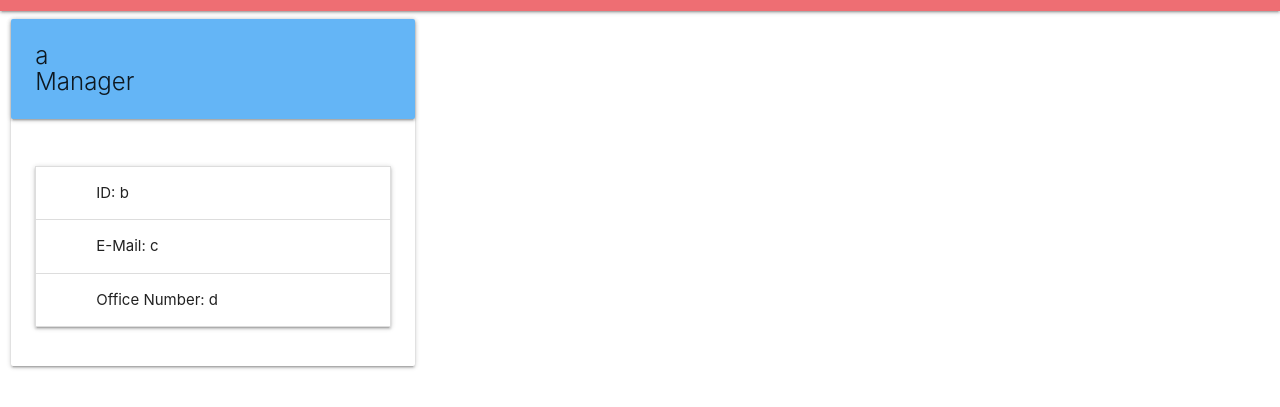
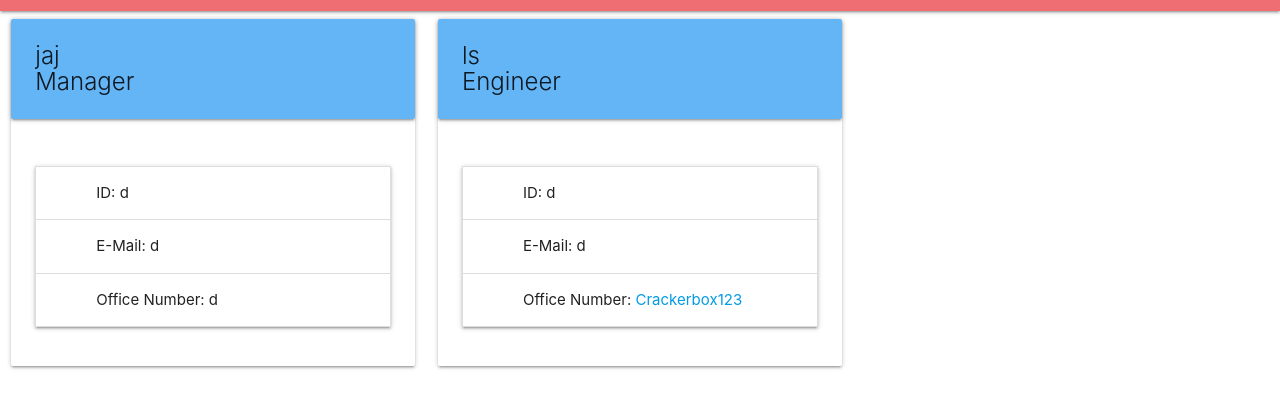
Before and after one commit to Crackerbox123/TeamProfileGenny, a website: page index.html in a window 1280 px wide. Shown: the part 53-460 px from the top of the page. Drawn offline with nearby package versions, Linux system fonts and the light colour scheme.

Commit message:
added github link

```diff
--- a/app.js
+++ b/app.js
@@ -1,8 +1,8 @@
 const inquirer = require('inquirer');
 const Manager = require("./lib/Manager");
 const Employee = require('./lib/Employee');
-const Intern = require('./lib/Employee');
-const Engineer = require('./lib/Employee');
+const Intern = require('./lib/Intern');
+const Engineer = require('./lib/Engineer');
 const generateHTML = require('./src/page-template.js');
 const fs = require('fs');
 
--- a/index.html
+++ b/index.html
@@ -19,20 +19,43 @@
 
         <div class="col s4">
             <div class="card">
-                <h2 class="card-title card-panel blue lighten-2 first-name">a
+                <h2 class="card-title card-panel blue lighten-2 first-name">jaj
                     <br>
                     <span class = "job-title">Manager</span>
                 </h2>
             <div class="card-content">
                 <ul class="collapsible">
                     <li>
-                    <div class="collapsible-header"><i class="material-icons"></i>ID:&nbsp; <span class="id">b</span></div>
+                    <div class="collapsible-header"><i class="material-icons"></i>ID:&nbsp; <span class="id">d</span></div>
                     </li>
                     <li>
-                    <div class="collapsible-header"><i class="material-icons"></i>E-Mail:&nbsp; <span class="Email">c</span></div>
+                    <div class="collapsible-header"><i class="material-icons"></i>E-Mail:&nbsp; <span class="Email">d</span></div>
                     </li>
                     <li>
                     <div class="collapsible-header"><i class="material-icons"></i>Office Number:&nbsp; <span class="office-number">d</span></div>
+                    </li>
+                </ul>
+            </div>
+            </div>
+        </div>
+
+        <div class="col s4">
+            <div class="card">
+                <h2 class="card-title card-panel blue lighten-2 first-name">ls
+                    <br>
+                    <span class = "job-title">Engineer</span>
+                </h2>
+            <div class="card-content">
+                <ul class="collapsible">
+                    <li>
+                    <div class="collapsible-header"><i class="material-icons"></i>ID:&nbsp; <span class="id">d</span></div>
+                    </li>
+                    <li>
+                    <div class="collapsible-header"><i class="material-icons"></i>E-Mail:&nbsp; <span class="email">d</span></div>
+                    </li>
+                    <li>
+                    <div class="collapsible-header"><i class="material-icons"></i>Office Number:&nbsp; <span class="github"><a href = "https:
+                    //github.com/Crackerbox123">Crackerbox123</a></span></div>
                     </li>
                 </ul>
             </div>
--- a/src/page-template.js
+++ b/src/page-template.js
@@ -1,4 +1,4 @@
-const MemberInfo = require("../app");
+
 const generateManager = function manager(manager) {
   return `
 
@@ -43,7 +43,8 @@ const generateEngineer = function engineer(engineer) {
                     <div class="collapsible-header"><i class="material-icons"></i>E-Mail:&nbsp; <span class="email">${engineer.getEmail()}</span></div>
                     </li>
                     <li>
-                    <div class="collapsible-header"><i class="material-icons"></i>Office Number:&nbsp; <span class="github">${engineer.getGitHub()}</span></div>
+                    <div class="collapsible-header"><i class="material-icons"></i>Office Number:&nbsp; <span class="github"><a href = "https:
+                    //github.com/${engineer.getGitHub()}">${engineer.getGitHub()}</a></span></div>
                     </li>
                 </ul>
             </div>
@@ -93,6 +94,7 @@ const generateTeam = (employees) => {
         break;
     }
   }
+  console.log(employees);
   return cards;
 
 };
```
Also changed, not shown: __tests__/employee.test.js (+1 -1 lines).
